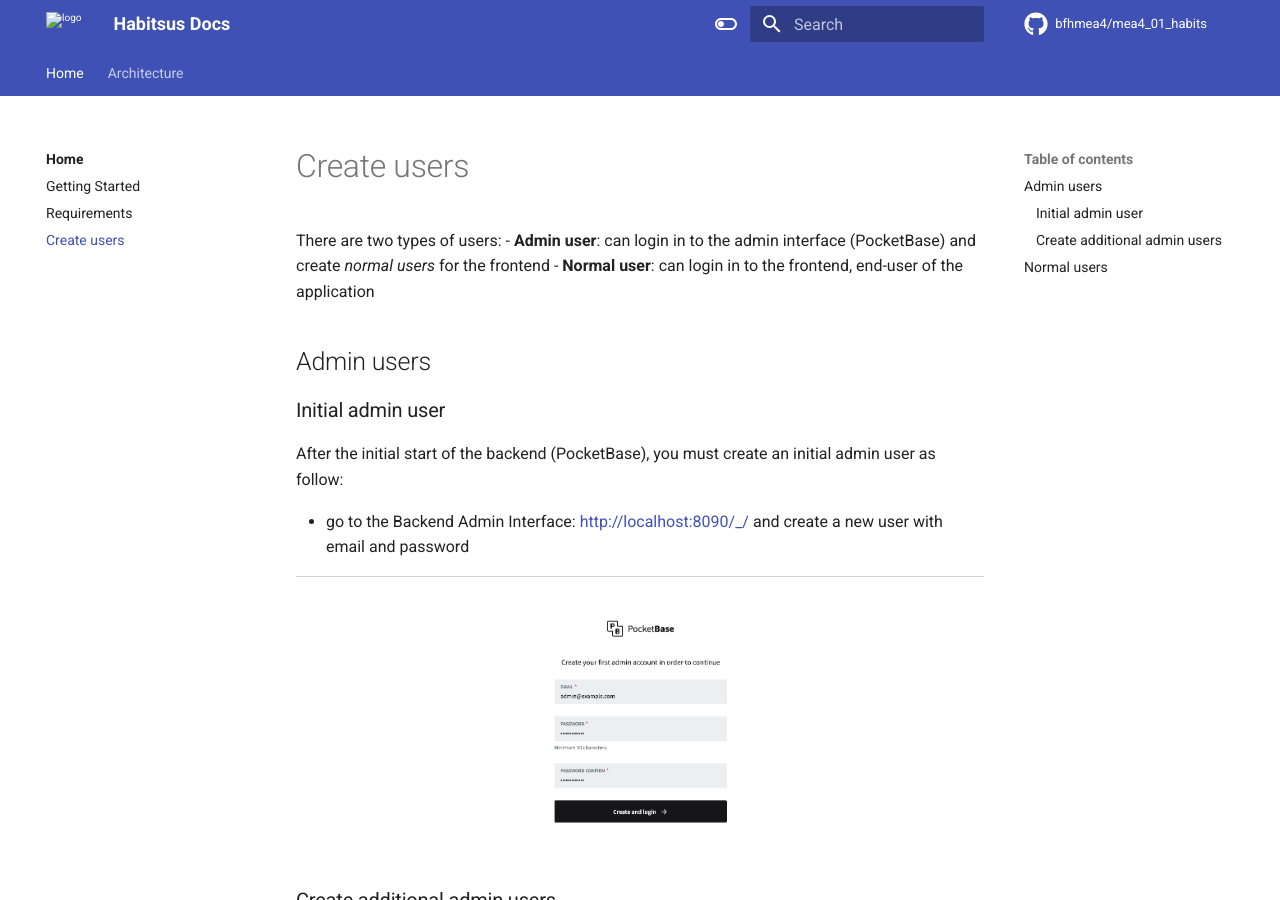
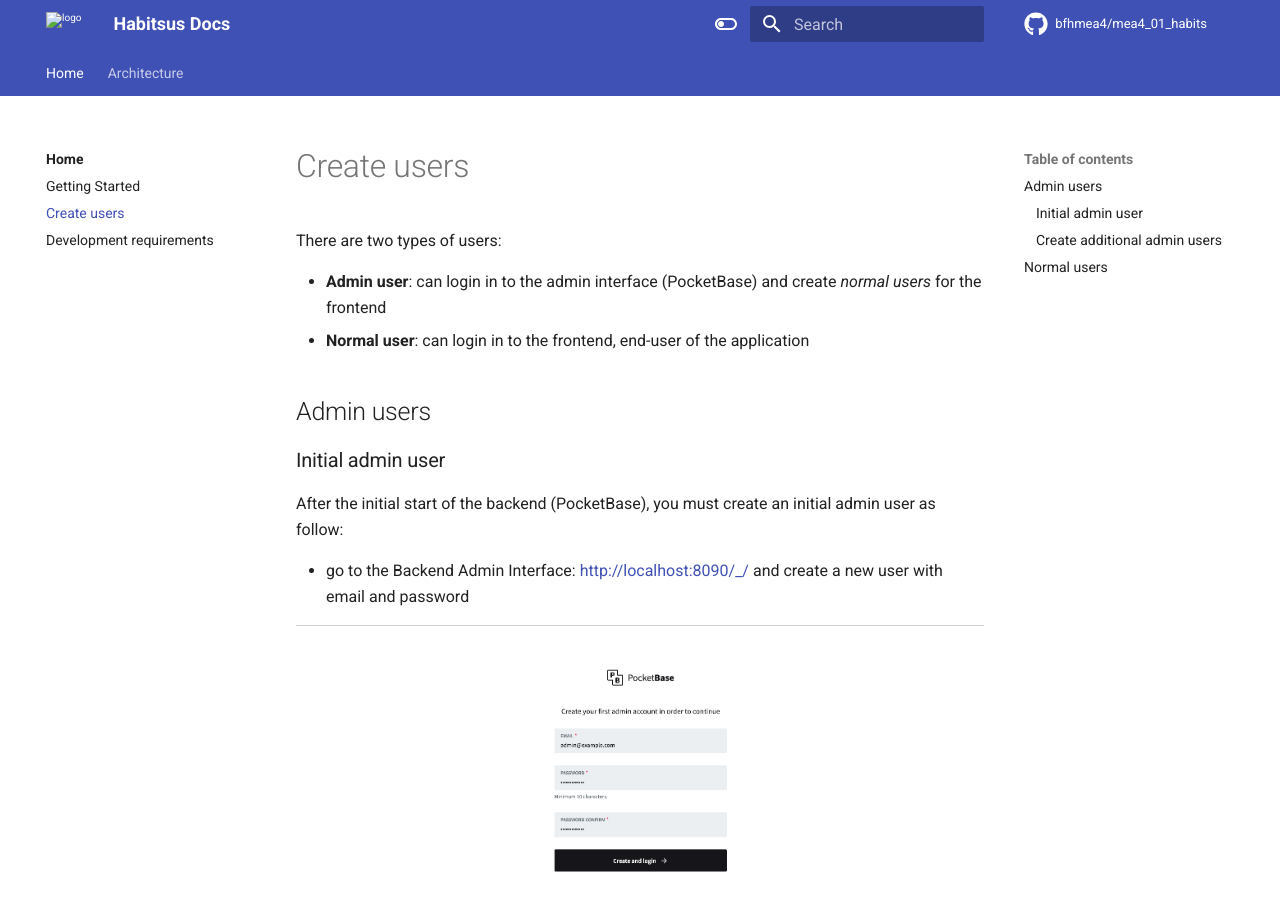
Before and after one commit to bfhmea4/mea4_01_habits, an MkDocs documentation site: the page built from docs/create-users.md, in a window 1280 px wide and 900 px high. Built offline with MkDocs 1.6.1 and Material for MkDocs 9.7.7, drawn with Linux system fonts in a browser that asks for light colours; comment, search, counter and statistics services are not loaded.

Commit message:
improve docs

```diff
--- a/docs/create-users.md
+++ b/docs/create-users.md
@@ -1,6 +1,7 @@
 # Create users
 
 There are two types of users:
+
 - **Admin user**: can login in to the admin interface (PocketBase) and create *normal users* for the frontend
 - **Normal user**: can login in to the frontend, end-user of the application
 
--- a/mkdocs.yaml
+++ b/mkdocs.yaml
@@ -47,21 +47,21 @@
 # Plugins
 plugins:
   - search:
-      lang: de
+      lang: en
 
 # Customization
 extra:
   social:
     - icon: fontawesome/brands/github
-      link: https://github.com/natrongmbh
+      link: https://github.com/bfhmea4/mea4_01_habits
 
 # Page tree
 nav:
   - Home:
     - Index: index.md
     - Getting Started: getting-started.md
-    - Requirements: requirements.md
     - Create users: create-users.md
+    - Development requirements: requirements.md
   - Architecture:
     - Overview: architecture/overview.md
     - Backend: architecture/backend.md
```
Also changed, not shown: docs/getting-started.md (+1 -0 lines).
